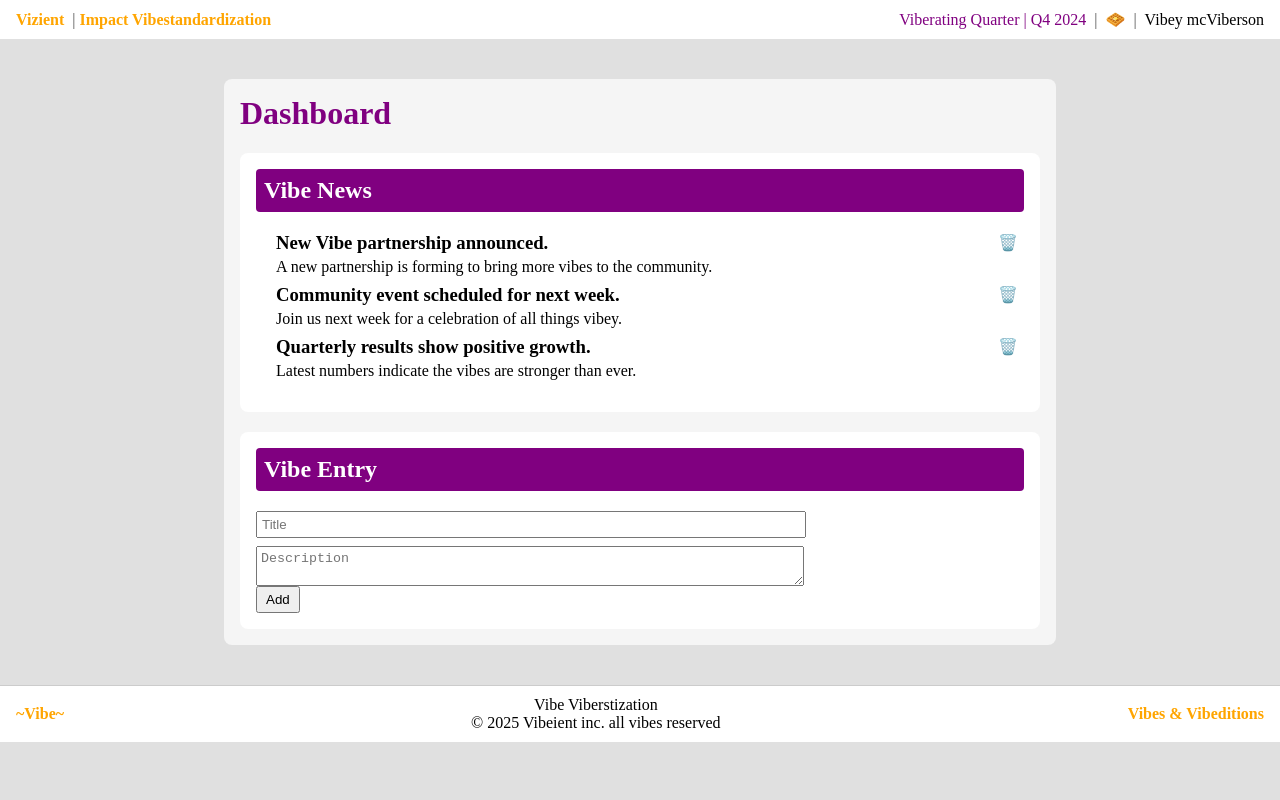
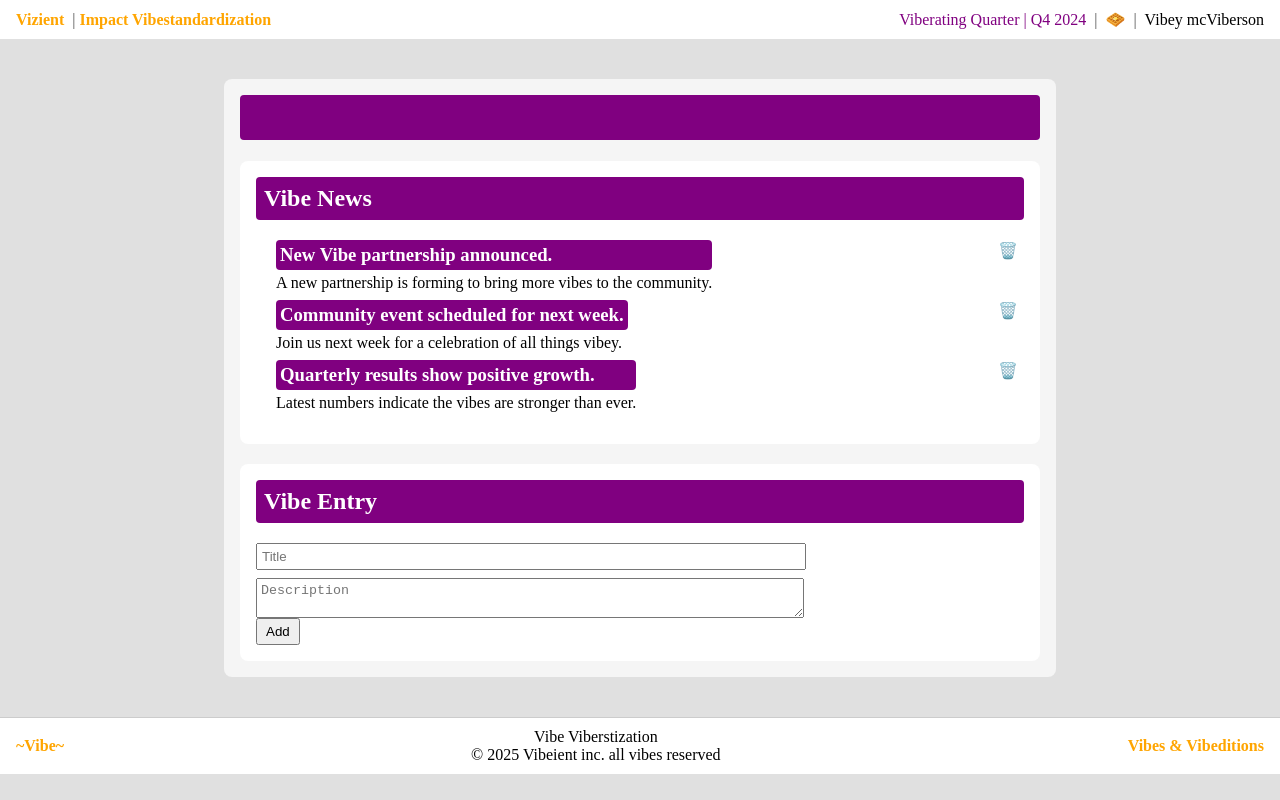
Before and after one commit to NathanWallerViz/codex-impact-testing, an Angular app in the folder impact-recreation-vibes/: page / in a window 1280 px wide. Built offline with nearby package versions, Linux system fonts and the light colour scheme.

Commit message:
style: add purple color scheme

```diff
--- a/impact-recreation-vibes/src/app/admin/admin.component.css
+++ b/impact-recreation-vibes/src/app/admin/admin.component.css
@@ -17,6 +17,7 @@
 .suppliers li {
   padding: 4px 0;
   cursor: pointer;
+  color: purple;
 }
 
 .selected {
@@ -33,3 +34,12 @@ label {
   display: block;
   margin: 4px 0;
 }
+
+.count {
+  background-color: purple;
+  color: #fff;
+  border-radius: 12px;
+  padding: 2px 6px;
+  font-size: 0.8rem;
+  margin-left: 4px;
+}
--- a/impact-recreation-vibes/src/app/admin/admin.component.html
+++ b/impact-recreation-vibes/src/app/admin/admin.component.html
@@ -6,7 +6,7 @@
     <button (click)="addProgram()">Add Program</button>
     <ul>
       <li *ngFor="let program of programs; let i = index" (click)="selectProgram(i)" [class.selected]="i === selectedProgramIndex">
-        {{ program.name }}
+        {{ program.name }} <span class="count">{{ program.categories.length }}</span>
       </li>
     </ul>
   </section>
@@ -32,7 +32,7 @@
     <button (click)="addCategory()">Add Category</button>
     <ul>
       <li *ngFor="let category of selectedProgram!.categories; let i = index" (click)="selectCategory(i)" [class.selected]="i === selectedCategoryIndex">
-        {{ category.name }}
+        {{ category.name }} <span class="count">{{ category.suppliers.length }}</span>
       </li>
     </ul>
   </section>
--- a/impact-recreation-vibes/src/styles.css
+++ b/impact-recreation-vibes/src/styles.css
@@ -3,3 +3,11 @@ body {
   margin: 0;
   background-color: #e0e0e0;
 }
+
+/* Heading colors */
+h1, h2, h3, h4, h5 {
+  background-color: purple;
+  color: #fff;
+  padding: 4px;
+  border-radius: 4px;
+}
```
